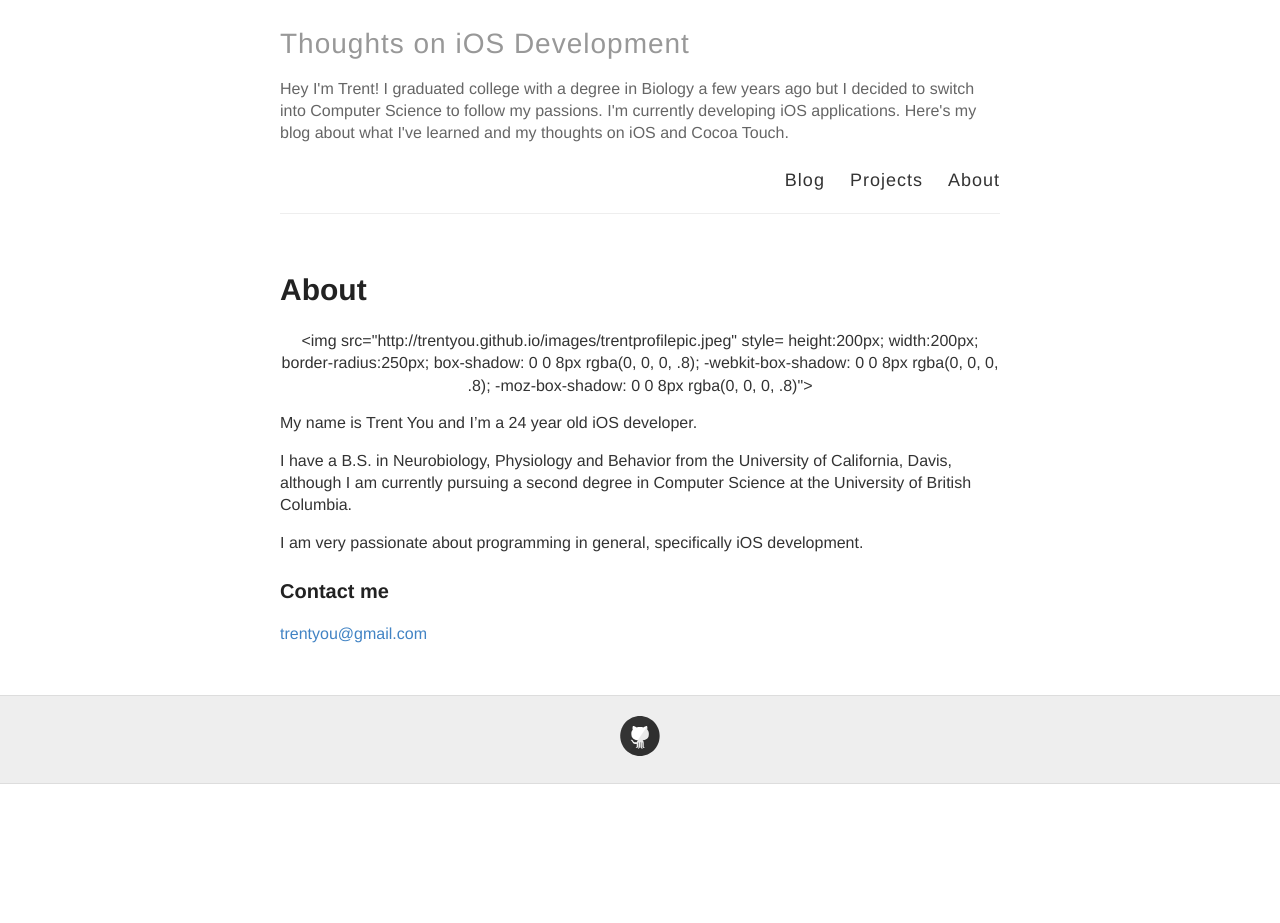
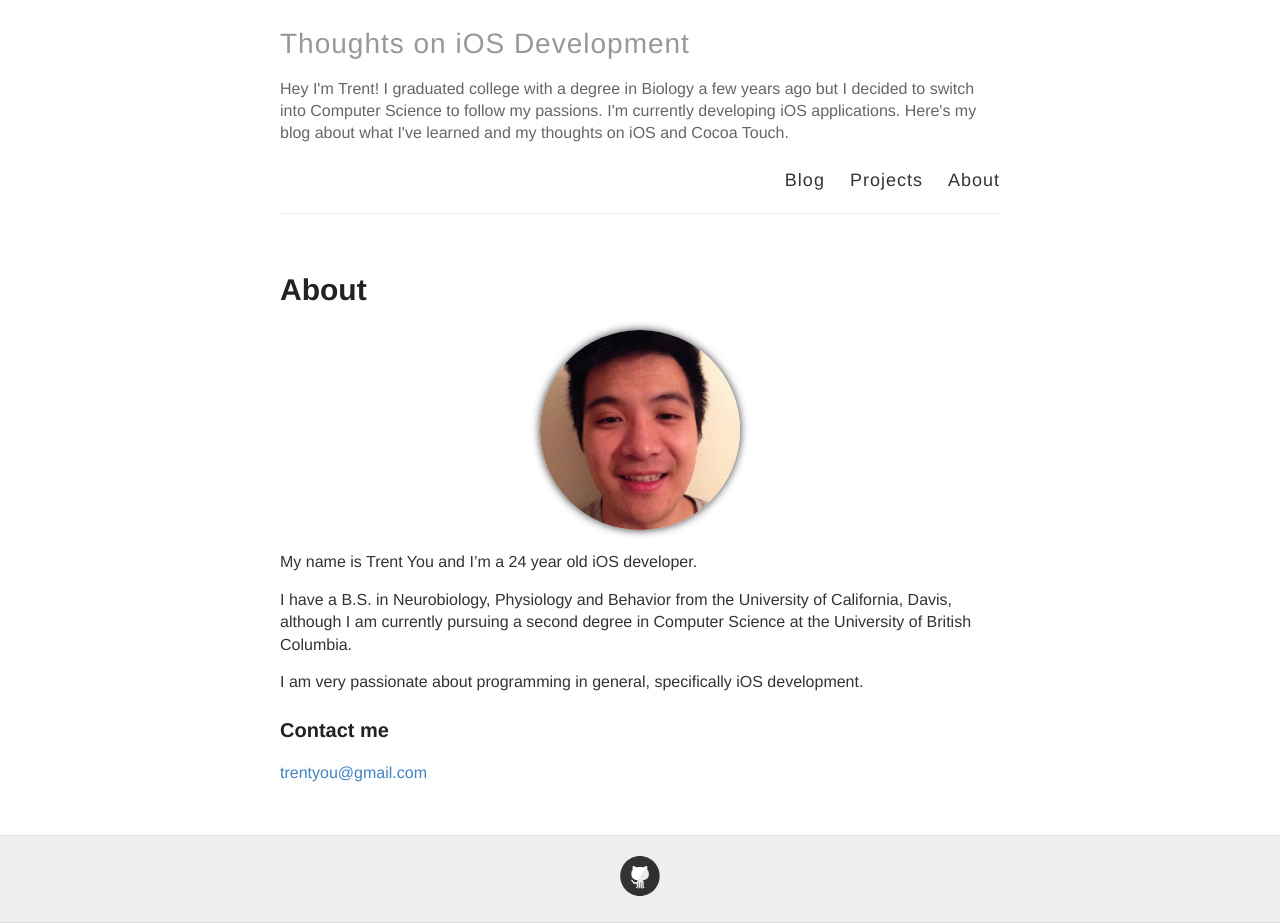
Before and after one commit to trentyou/trentyou.github.io, a Jekyll site: the page built from about.md, in a window 1280 px wide. Built offline with Jekyll 4.4.1, drawn with Linux system fonts in a browser that asks for light colours; before the commit the page ends 900 px from its top, so only the background shows below that.

Commit message:
Updated about.md

```diff
--- a/about.md
+++ b/about.md
@@ -8,7 +8,7 @@ published: true
 
 
 <div style="text-align:center">
-<img src="http://trentyou.github.io/images/trentprofilepic.jpeg" style= height:200px; width:200px; border-radius:250px; box-shadow: 0 0 8px rgba(0, 0, 0, .8); -webkit-box-shadow: 0 0 8px rgba(0, 0, 0, .8); -moz-box-shadow: 0 0 8px rgba(0, 0, 0, .8)">
+<img src="http://trentyou.github.io/images/trentprofilepic.jpeg" style=" height:200px; width:200px; border-radius:250px; box-shadow: 0 0 8px rgba(0, 0, 0, .8); -webkit-box-shadow: 0 0 8px rgba(0, 0, 0, .8); -moz-box-shadow: 0 0 8px rgba(0, 0, 0, .8)">
 </div>
 
 
```
